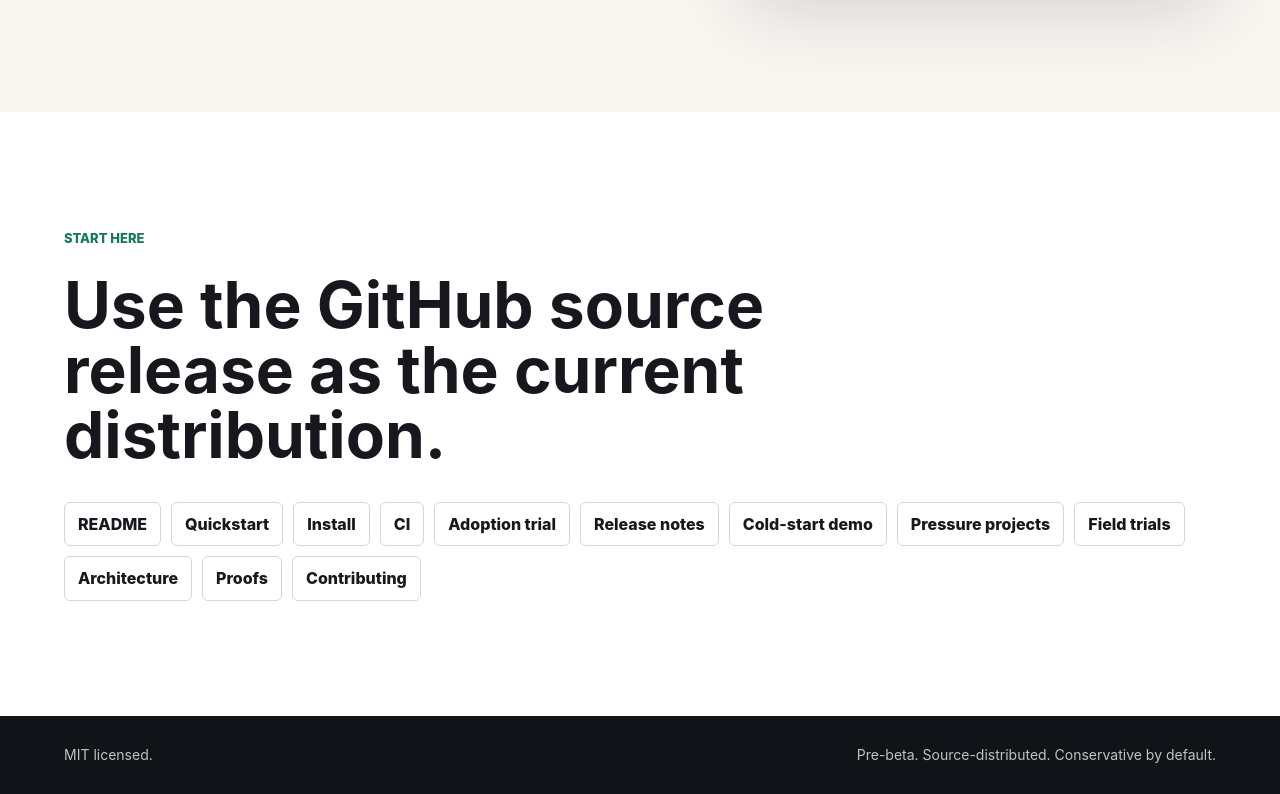
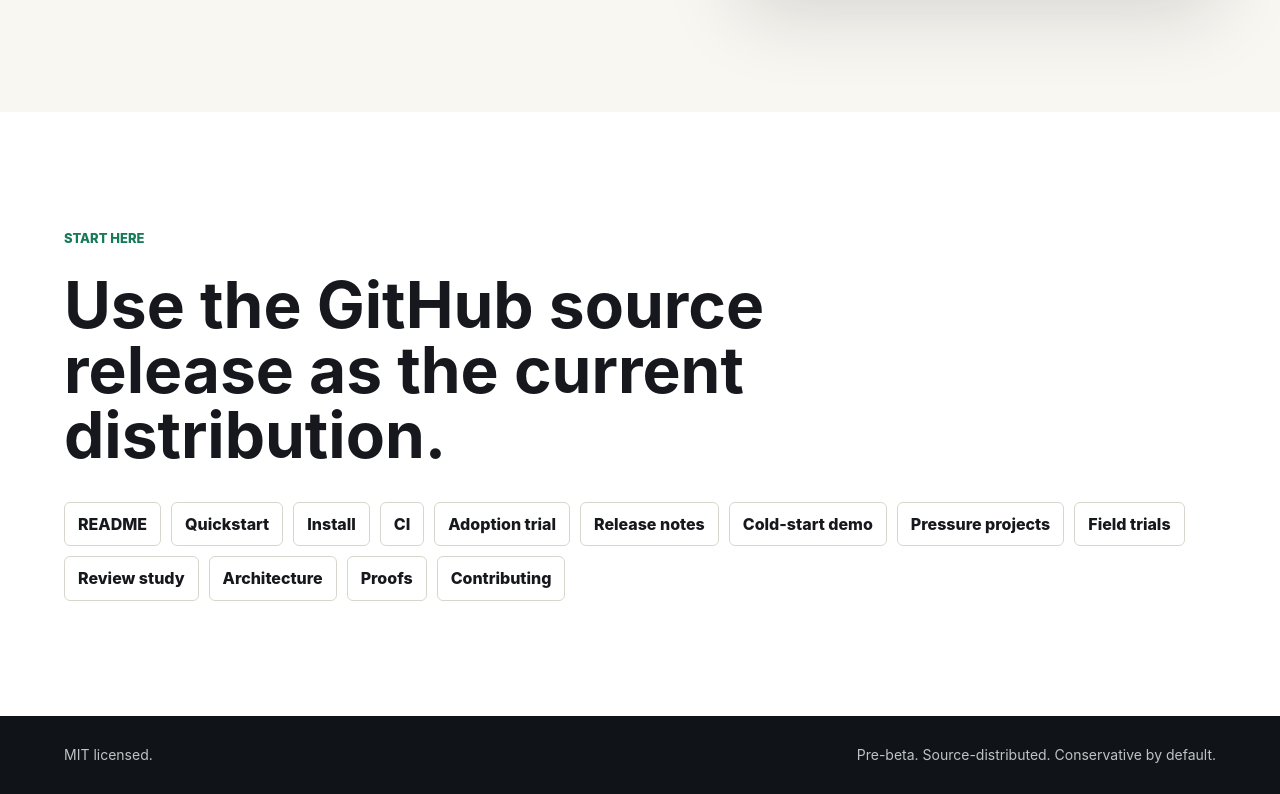
Before and after one commit to M-simplifier/formsmith, a plain HTML site: page site/index.html in a window 1280 px wide. Shown: the part 3757-4551 px from the top of the page. Drawn offline with Linux system fonts and the light colour scheme.

Commit message:
docs: add field trial summaries
Add public field-trial summary tasks and a review-elimination study protocol for future L5 evidence claims.

```diff
--- a/site/index.html
+++ b/site/index.html
@@ -199,6 +199,7 @@
             <a href="https://github.com/M-simplifier/formsmith/blob/main/docs/cold-start-demo.md">Cold-start demo</a>
             <a href="https://github.com/M-simplifier/formsmith/blob/main/docs/pressure-projects.md">Pressure projects</a>
             <a href="https://github.com/M-simplifier/formsmith/blob/main/docs/field-trials.md">Field trials</a>
+            <a href="https://github.com/M-simplifier/formsmith/blob/main/docs/review-elimination-study.md">Review study</a>
             <a href="https://github.com/M-simplifier/formsmith/blob/main/docs/architecture.md">Architecture</a>
             <a href="https://github.com/M-simplifier/formsmith/blob/main/docs/proofs.md">Proofs</a>
             <a href="https://github.com/M-simplifier/formsmith/blob/main/CONTRIBUTING.md">Contributing</a>
```
Also changed, not shown: 9 other files.
